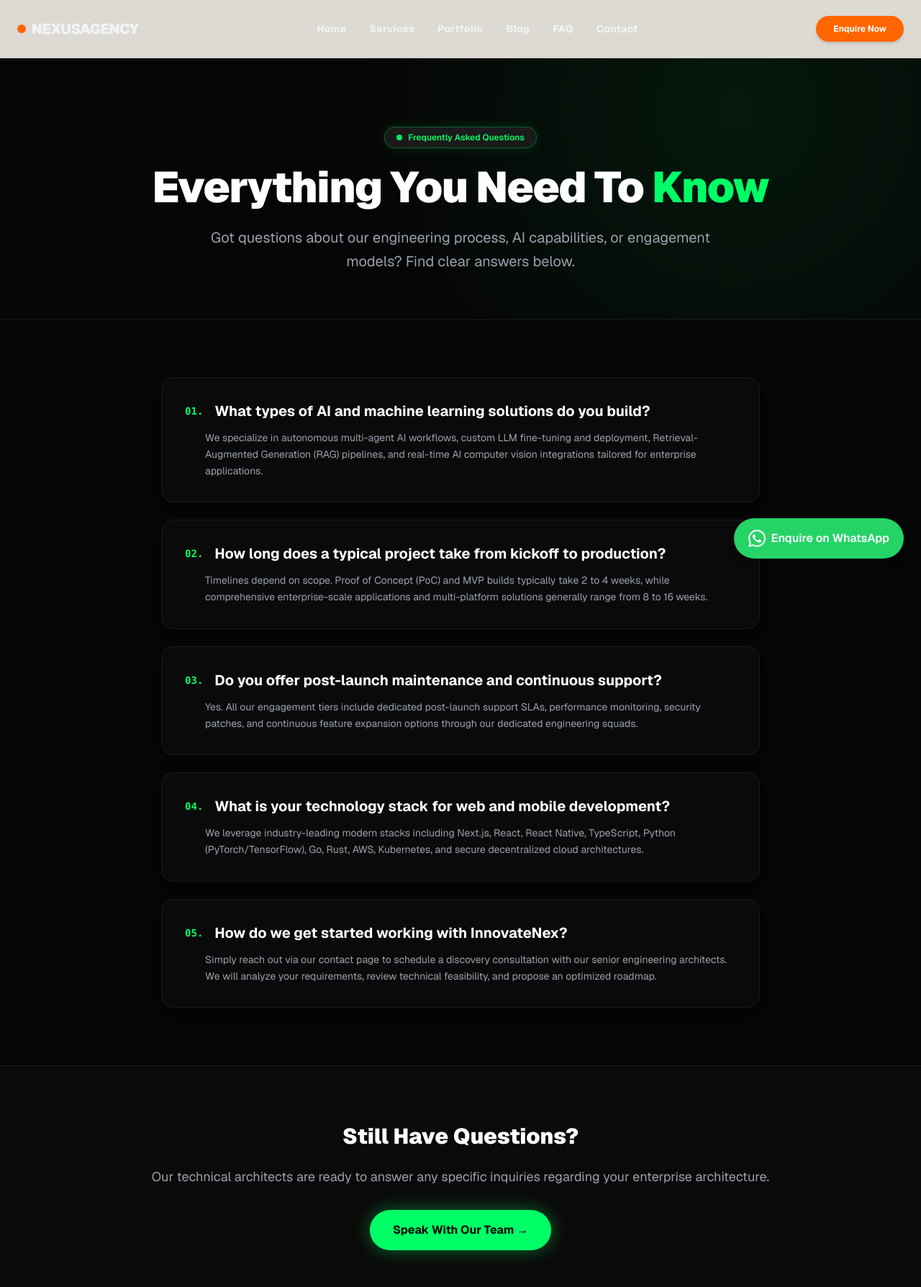
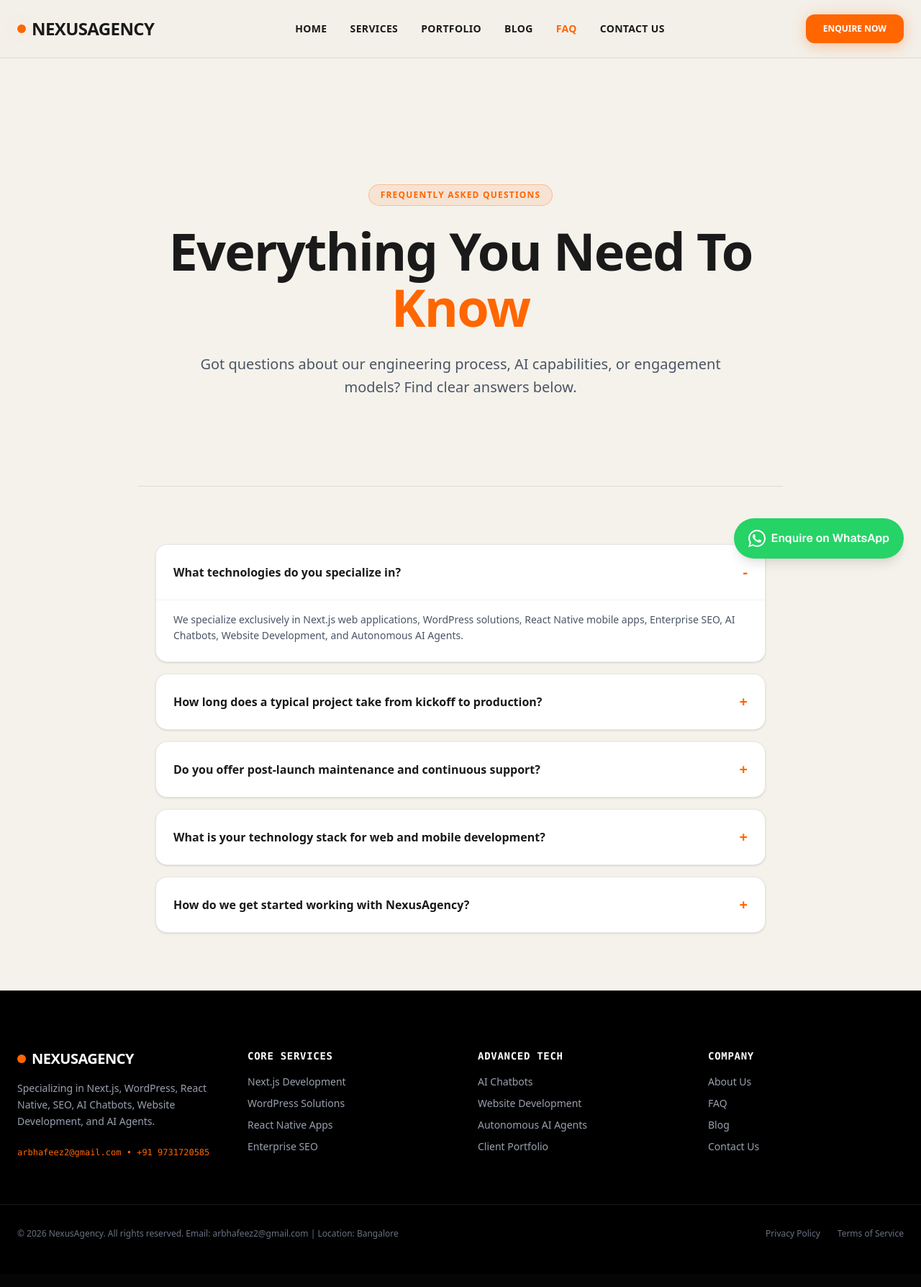
Before and after one commit to arbhafeez2-spec/nexus-agency, a Next.js app: page /faq in a window 1280 px wide. Shown: the top 1788 px of the page at 72% size. Built offline with nearby package versions, Linux system fonts and the light colour scheme.

Commit message:
Update FAQ page and display email/Bangalore location on contact page

```diff
--- a/app/contact/page.tsx
+++ b/app/contact/page.tsx
@@ -198,7 +198,7 @@ export default function ContactPage() {
           </div>
         </div>
         <div className="max-w-7xl mx-auto px-6 pt-8 border-t border-white/10 flex flex-col sm:flex-row items-center justify-between text-xs text-gray-500">
-          <div>&copy; 2026 NexusAgency. All rights reserved. Email: arbhafeez2@gmail.com | WhatsApp: +91 9731720585</div>
+          <div>&copy; 2026 NexusAgency. All rights reserved. Email: arbhafeez2@gmail.com | Location: Bangalore</div>
           <div className="flex gap-6 mt-4 sm:mt-0">
             <Link href="/privacy" className="hover:text-white transition-colors">Privacy Policy</Link>
             <Link href="/terms" className="hover:text-white transition-colors">Terms of Service</Link>
--- a/app/faq/page.tsx
+++ b/app/faq/page.tsx
@@ -1,83 +1,144 @@
+"use client";
+
 import Link from "next/link";
+import { useState } from "react";
 
 export default function FAQPage() {
+  const [openFaq, setOpenFaq] = useState<number | null>(0);
+
   const faqs = [
     {
-      question: "What types of AI and machine learning solutions do you build?",
-      answer: "We specialize in autonomous multi-agent AI workflows, custom LLM fine-tuning and deployment, Retrieval-Augmented Generation (RAG) pipelines, and real-time AI computer vision integrations tailored for enterprise applications."
+      q: "What technologies do you specialize in?",
+      a: "We specialize exclusively in Next.js web applications, WordPress solutions, React Native mobile apps, Enterprise SEO, AI Chatbots, Website Development, and Autonomous AI Agents."
     },
     {
-      question: "How long does a typical project take from kickoff to production?",
-      answer: "Timelines depend on scope. Proof of Concept (PoC) and MVP builds typically take 2 to 4 weeks, while comprehensive enterprise-scale applications and multi-platform solutions generally range from 8 to 16 weeks."
+      q: "How long does a typical project take from kickoff to production?",
+      a: "Timelines depend on scope. Proof of Concept (PoC) and MVP builds typically take 2 to 4 weeks, while comprehensive enterprise-scale applications and multi-platform solutions generally range from 8 to 16 weeks."
     },
     {
-      question: "Do you offer post-launch maintenance and continuous support?",
-      answer: "Yes. All our engagement tiers include dedicated post-launch support SLAs, performance monitoring, security patches, and continuous feature expansion options through our dedicated engineering squads."
+      q: "Do you offer post-launch maintenance and continuous support?",
+      a: "Yes. All our engagement tiers include dedicated post-launch support SLAs, performance monitoring, security patches, and continuous feature expansion options through our dedicated engineering squads."
     },
     {
-      question: "What is your technology stack for web and mobile development?",
-      answer: "We leverage industry-leading modern stacks including Next.js, React, React Native, TypeScript, Python (PyTorch/TensorFlow), Go, Rust, AWS, Kubernetes, and secure decentralized cloud architectures."
+      q: "What is your technology stack for web and mobile development?",
+      a: "We leverage industry-leading modern stacks including Next.js, WordPress, React Native, TypeScript, Python, AWS, and secure scalable cloud architectures."
     },
     {
-      question: "How do we get started working with InnovateNex?",
-      answer: "Simply reach out via our contact page to schedule a discovery consultation with our senior engineering architects. We will analyze your requirements, review technical feasibility, and propose an optimized roadmap."
+      q: "How do we get started working with NexusAgency?",
+      a: "Simply reach out via our contact page or WhatsApp (+91 9731720585) to schedule a discovery consultation with our senior engineering architects."
     }
   ];
 
   return (
-    <div className="min-h-screen bg-[#050505] text-gray-100 selection:bg-[#00ff66] selection:text-black">
-      {/* Hero */}
-      <section className="relative pt-24 pb-16 overflow-hidden border-b border-[#1a1a1a]">
-        <div className="absolute inset-0 bg-[radial-gradient(circle_at_80%_20%,rgba(0,255,102,0.08),transparent_50%)] pointer-events-none" />
-        <div className="max-w-7xl mx-auto px-4 sm:px-6 lg:px-8 relative z-10 text-center">
-          <div className="inline-flex items-center gap-2 px-4 py-1.5 rounded-full bg-[#1a1a1a] border border-[#00ff66]/30 text-[#00ff66] text-xs font-semibold mb-6 shadow-[0_0_15px_rgba(0,255,102,0.15)]">
-            <span className="w-2 h-2 rounded-full bg-[#00ff66] animate-pulse" />
+    <div className="flex flex-col min-h-screen bg-[#f5f2eb] text-[#1a1a1a] font-sans selection:bg-[#ff6600] selection:text-white relative">
+      {/* Top Navbar Header */}
+      <header className="fixed top-0 left-0 right-0 z-50 bg-[#f5f2eb]/90 backdrop-blur-md border-b border-[#1a1a1a]/10">
+        <div className="max-w-7xl mx-auto px-6 h-20 flex items-center justify-between">
+          <Link href="/" className="text-2xl font-black tracking-tight uppercase flex items-center gap-2">
+            <span className="w-3 h-3 rounded-full bg-[#ff6600]" />
+            NEXUSAGENCY
+          </Link>
+          <nav className="hidden md:flex items-center gap-8 text-sm font-bold tracking-wide">
+            <Link href="/" className="hover:text-[#ff6600] transition-colors">HOME</Link>
+            <Link href="/services" className="hover:text-[#ff6600] transition-colors">SERVICES</Link>
+            <Link href="/portfolio" className="hover:text-[#ff6600] transition-colors">PORTFOLIO</Link>
+            <Link href="/blog" className="hover:text-[#ff6600] transition-colors">BLOG</Link>
+            <Link href="/faq" className="text-[#ff6600] transition-colors">FAQ</Link>
+            <Link href="/contact" className="hover:text-[#ff6600] transition-colors">CONTACT US</Link>
+          </nav>
+          <Link
+            href="/contact"
+            className="px-6 py-3 rounded-xl font-bold text-xs bg-[#ff6600] text-white hover:bg-[#e65c00] transition-all shadow-[0_4px_20px_rgba(255,102,0,0.3)]"
+          >
+            ENQUIRE NOW
+          </Link>
+        </div>
+      </header>
+
+      {/* Hero Section */}
+      <section className="relative pt-44 pb-20 px-6 text-center max-w-5xl mx-auto">
+        <div className="inline-block px-4 py-1.5 rounded-full bg-[#ff6600]/10 border border-[#ff6600]/30 text-[#ff6600] text-xs font-bold uppercase tracking-widest mb-6">
           Frequently Asked Questions
         </div>
-          <h1 className="text-4xl sm:text-6xl font-black tracking-tight text-white mb-6">
-            Everything You Need To <span className="text-[#00ff66]">Know</span>
+        <h1 className="text-5xl sm:text-7xl font-black tracking-tight leading-[1.08] mb-6">
+          Everything You Need To <span className="text-[#ff6600]">Know</span>
         </h1>
-          <p className="max-w-3xl mx-auto text-lg sm:text-xl text-gray-400 font-normal leading-relaxed">
+        <p className="text-lg sm:text-xl text-gray-600 max-w-3xl mx-auto mb-10 leading-relaxed">
           Got questions about our engineering process, AI capabilities, or engagement models? Find clear answers below.
         </p>
-        </div>
       </section>
 
-      {/* FAQ Accordion List */}
-      <section className="py-20 max-w-4xl mx-auto px-4 sm:px-6 lg:px-8">
-        <div className="space-y-6">
-          {faqs.map((faq, idx) => (
-            <div
-              key={idx}
-              className="rounded-2xl bg-[#0a0a0a] border border-[#1a1a1a] p-8 hover:border-[#00ff66]/40 transition-all duration-300 shadow-lg"
+      {/* FAQ Section */}
+      <section className="py-20 px-6 max-w-4xl mx-auto w-full border-t border-[#1a1a1a]/10">
+        <div className="space-y-4">
+          {faqs.map((item, idx) => (
+            <div key={idx} className="bg-white rounded-2xl border border-[#1a1a1a]/10 overflow-hidden shadow-sm">
+              <button
+                onClick={() => setOpenFaq(openFaq === idx ? null : idx)}
+                className="w-full p-6 text-left font-bold flex justify-between items-center text-[#1a1a1a]"
               >
-              <h3 className="text-xl font-bold text-white mb-3 flex items-start gap-4">
-                <span className="text-[#00ff66] font-mono text-sm mt-1">0{idx + 1}.</span>
-                <span>{faq.question}</span>
-              </h3>
-              <p className="text-gray-400 text-sm leading-relaxed pl-7">
-                {faq.answer}
-              </p>
+                <span>{item.q}</span>
+                <span className="text-[#ff6600] text-xl font-black">{openFaq === idx ? "-" : "+"}</span>
+              </button>
+              {openFaq === idx && (
+                <div className="px-6 pb-6 text-gray-600 text-sm leading-relaxed border-t border-[#1a1a1a]/5 pt-4">
+                  {item.a}
+                </div>
+              )}
             </div>
           ))}
         </div>
       </section>
 
-      {/* CTA */}
-      <section className="py-20 bg-[#0a0a0a] border-t border-[#1a1a1a] text-center">
-        <div className="max-w-4xl mx-auto px-4">
-          <h2 className="text-3xl font-black text-white mb-6">Still Have Questions?</h2>
-          <p className="text-gray-400 text-lg mb-8">
-            Our technical architects are ready to answer any specific inquiries regarding your enterprise architecture.
+      {/* Footer */}
+      <footer className="bg-black text-white pt-20 pb-12 border-t border-white/10 mt-auto">
+        <div className="max-w-7xl mx-auto px-6 grid grid-cols-1 md:grid-cols-4 gap-12 mb-16">
+          <div>
+            <div className="text-xl font-black uppercase tracking-tight flex items-center gap-2 mb-4">
+              <span className="w-3 h-3 rounded-full bg-[#ff6600]" />
+              NexusAgency
+            </div>
+            <p className="text-gray-400 text-sm leading-relaxed mb-6">
+              Specializing in Next.js, WordPress, React Native, SEO, AI Chatbots, Website Development, and AI Agents.
             </p>
-          <Link
-            href="/contact"
-            className="inline-flex items-center justify-center px-8 py-4 rounded-full font-bold text-base bg-[#00ff66] text-black hover:bg-[#00cc52] transition-all shadow-[0_0_25px_rgba(0,255,102,0.4)]"
-          >
-            Speak With Our Team &rarr;
-          </Link>
+            <div className="text-xs font-mono text-[#ff6600]">arbhafeez2@gmail.com &bull; +91 9731720585</div>
           </div>
-      </section>
+          <div>
+            <h4 className="text-sm font-bold uppercase tracking-wider text-white mb-4 font-mono">Core Services</h4>
+            <ul className="space-y-2.5 text-sm text-gray-400">
+              <li><Link href="/services" className="hover:text-white transition-colors">Next.js Development</Link></li>
+              <li><Link href="/services" className="hover:text-white transition-colors">WordPress Solutions</Link></li>
+              <li><Link href="/services" className="hover:text-white transition-colors">React Native Apps</Link></li>
+              <li><Link href="/services" className="hover:text-white transition-colors">Enterprise SEO</Link></li>
+            </ul>
+          </div>
+          <div>
+            <h4 className="text-sm font-bold uppercase tracking-wider text-white mb-4 font-mono">Advanced Tech</h4>
+            <ul className="space-y-2.5 text-sm text-gray-400">
+              <li><Link href="/services" className="hover:text-white transition-colors">AI Chatbots</Link></li>
+              <li><Link href="/services" className="hover:text-white transition-colors">Website Development</Link></li>
+              <li><Link href="/services" className="hover:text-white transition-colors">Autonomous AI Agents</Link></li>
+              <li><Link href="/portfolio" className="hover:text-white transition-colors">Client Portfolio</Link></li>
+            </ul>
+          </div>
+          <div>
+            <h4 className="text-sm font-bold uppercase tracking-wider text-white mb-4 font-mono">Company</h4>
+            <ul className="space-y-2.5 text-sm text-gray-400">
+              <li><Link href="/about" className="hover:text-white transition-colors">About Us</Link></li>
+              <li><Link href="/faq" className="hover:text-white transition-colors">FAQ</Link></li>
+              <li><Link href="/blog" className="hover:text-white transition-colors">Blog</Link></li>
+              <li><Link href="/contact" className="hover:text-white transition-colors">Contact Us</Link></li>
+            </ul>
+          </div>
+        </div>
+        <div className="max-w-7xl mx-auto px-6 pt-8 border-t border-white/10 flex flex-col sm:flex-row items-center justify-between text-xs text-gray-500">
+          <div>&copy; 2026 NexusAgency. All rights reserved. Email: arbhafeez2@gmail.com | Location: Bangalore</div>
+          <div className="flex gap-6 mt-4 sm:mt-0">
+            <Link href="/privacy" className="hover:text-white transition-colors">Privacy Policy</Link>
+            <Link href="/terms" className="hover:text-white transition-colors">Terms of Service</Link>
+          </div>
+        </div>
+      </footer>
     </div>
   );
 }
```
Lines whose indentation alone changed are shown as unchanged.
